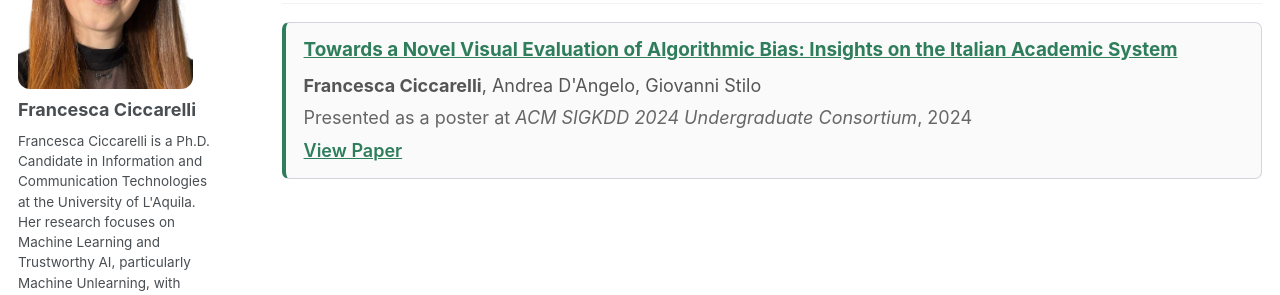
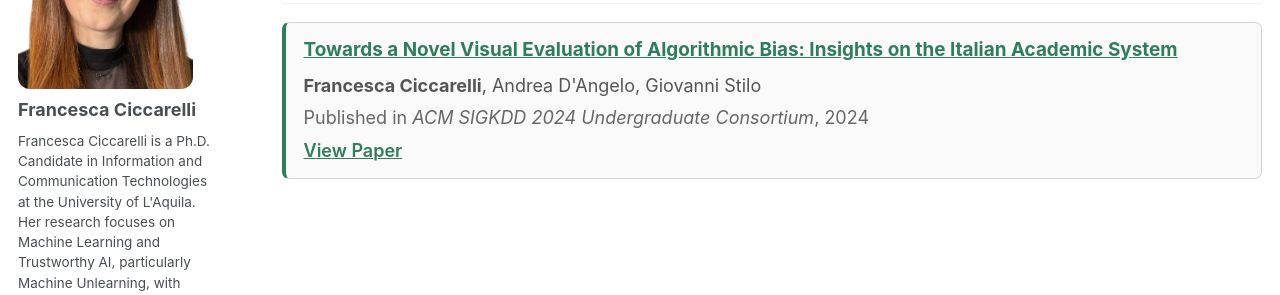
Before and after one commit to francescaciccarelli/francescaciccarelli.github.io, a Jekyll site: the page built from _pages/publications.html, in a window 1280 px wide. Shown: the part 257-552 px from the top of the page. Built offline with Jekyll 4.4.1, drawn with Linux system fonts in a browser that asks for light colours; a style sheet for code colours, icons or effects is not loaded.

Commit message:
Update publication-card.html

```diff
--- a/_includes/publication-card.html
+++ b/_includes/publication-card.html
@@ -11,12 +11,7 @@
   {% endif %}
 
   <div class="publication-card__venue">
-    {% if post.category == 'posters' %}
-      Presented as a poster at
-    {% else %}
-      Published in
-    {% endif %}
-    <em>{{ post.venue }}</em>, {{ post.date | date: "%Y" }}
+    Published in <em>{{ post.venue }}</em>, {{ post.date | date: "%Y" }}
   </div>
 
   {% if post.paperurl or post.slidesurl or post.bibtexurl %}
```
